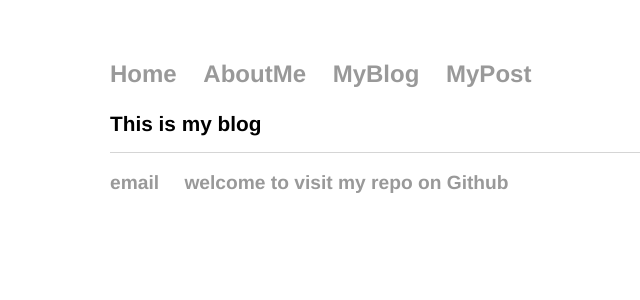
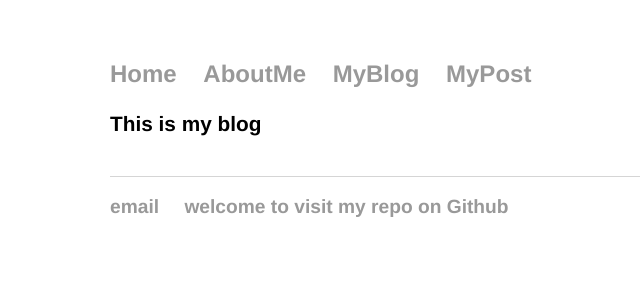
Before and after one commit to trustxiaoqinwang/trustxiaoqinwang.github.io, a Jekyll site: the page built from blog/index.html, in a window 1280 px wide. Shown: the top 300 px of the page, without its empty margins (82-722 px from the left). Built offline with Jekyll 4.4.1, drawn with Linux system fonts in a browser that asks for light colours.

Commit message:
Update main.css

```diff
--- a/css/main.css
+++ b/css/main.css
@@ -42,3 +42,12 @@
 ul.posts li {
     list-style: none;
 }
+
+ul.blogs {
+    margin: 20px auto 40px;
+    font-size: 1em;
+}
+
+ul.blogs li {
+    list-style: none;
+}
```
